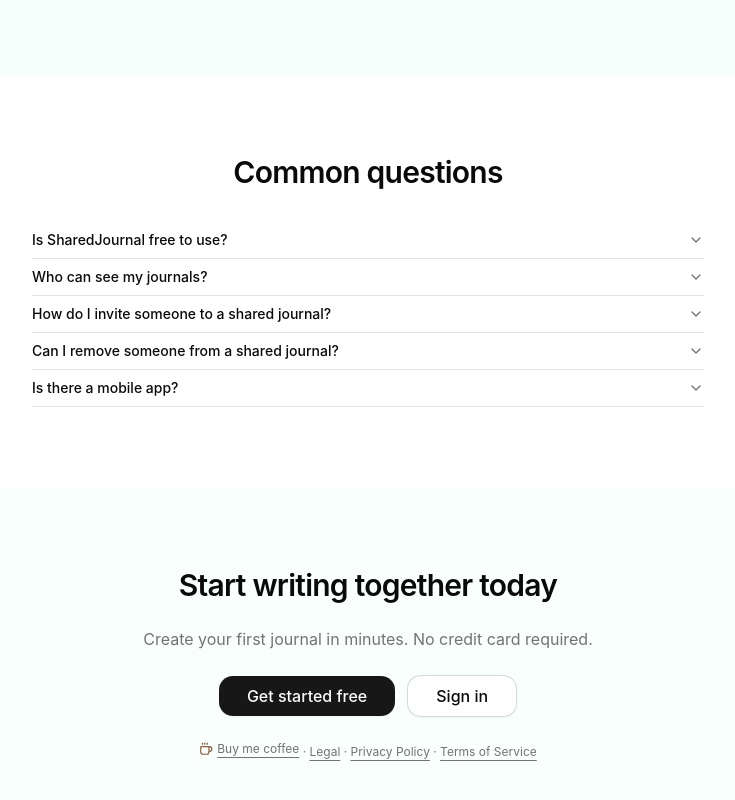
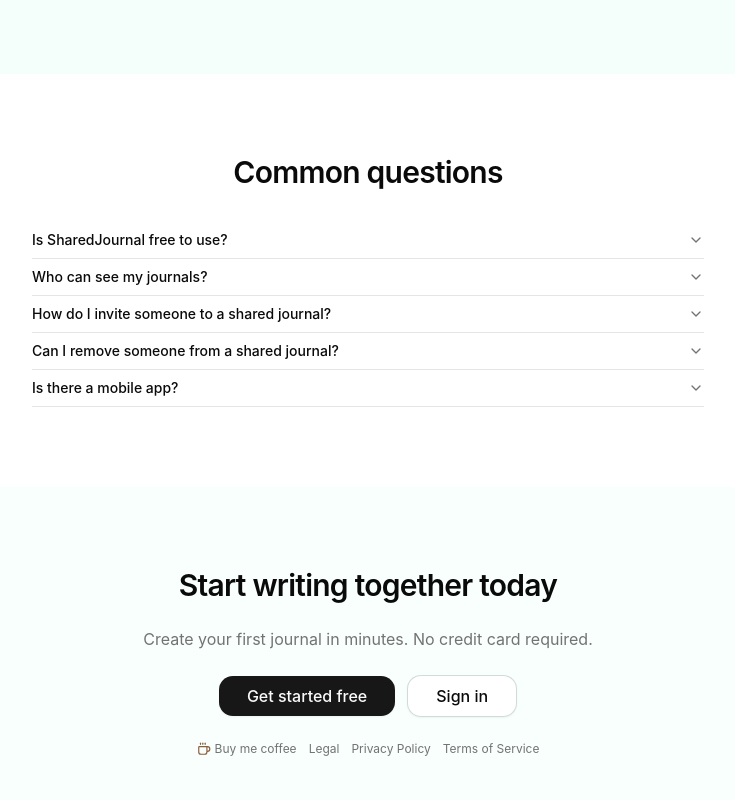
Before and after one commit to skow0020/sharedjournal, a Next.js app: page / in a window 1280 px wide. Shown: the part 1979-2779 px from the top of the page, without its empty margins (272-1007 px from the left). Built offline with nearby package versions, Linux system fonts and the light colour scheme; no server answers.

Commit message:
Fix buy me coffee

```diff
--- a/src/app/page.tsx
+++ b/src/app/page.tsx
@@ -194,27 +194,27 @@
             Create your first journal in minutes. No credit card required.
           </p>
           <LandingHeroCta />
-          <p className="text-muted-foreground text-xs">
+          <nav
+            aria-label="Footer links"
+            className="text-muted-foreground flex flex-wrap items-center justify-center gap-3 text-xs"
+          >
             <Link
               href="/buy-me-coffee"
-              className="inline-flex items-center gap-1 underline underline-offset-4 hover:no-underline"
+              className="inline-flex items-center gap-1 underline-offset-4 hover:underline"
             >
-              <CoffeeIcon className="h-3.5 w-3.5 text-[#8b5e3c]" aria-hidden="true" />
-              Buy me coffee
-            </Link>{' '}
-            ·{' '}
-            <Link href="/legal" className="underline underline-offset-4 hover:no-underline">
+              <CoffeeIcon className="h-3.5 w-3.5 shrink-0 text-[#8b5e3c]" aria-hidden="true" />
+              <span>Buy me coffee</span>
+            </Link>
+            <Link href="/legal" className="inline-flex items-center underline-offset-4 hover:underline">
               Legal
-            </Link>{' '}
-            ·{' '}
-            <Link href="/privacy" className="underline underline-offset-4 hover:no-underline">
+            </Link>
+            <Link href="/privacy" className="inline-flex items-center underline-offset-4 hover:underline">
               Privacy Policy
-            </Link>{' '}
-            ·{' '}
-            <Link href="/terms" className="underline underline-offset-4 hover:no-underline">
+            </Link>
+            <Link href="/terms" className="inline-flex items-center underline-offset-4 hover:underline">
               Terms of Service
             </Link>
-          </p>
+          </nav>
         </div>
       </section>
     </main>
```
